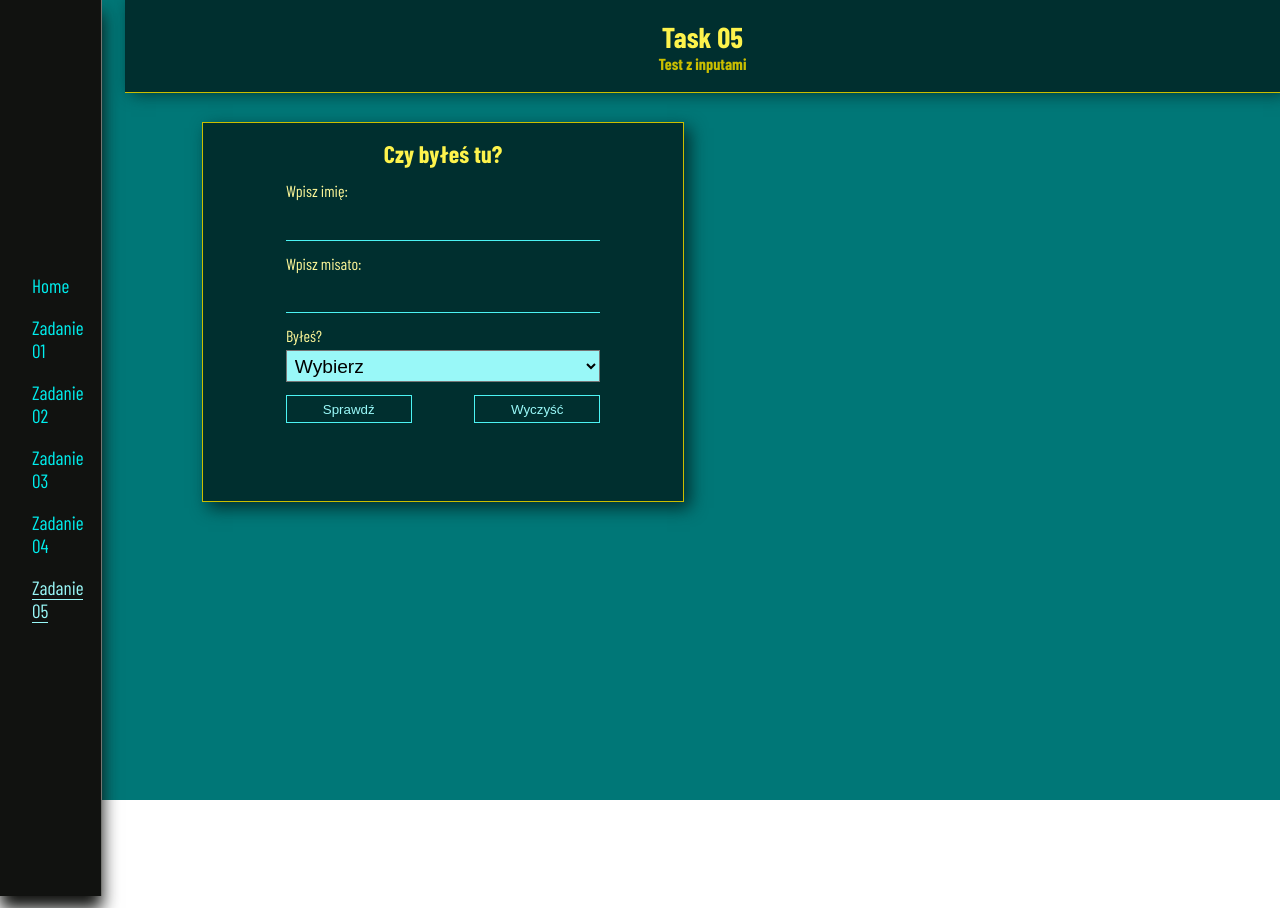
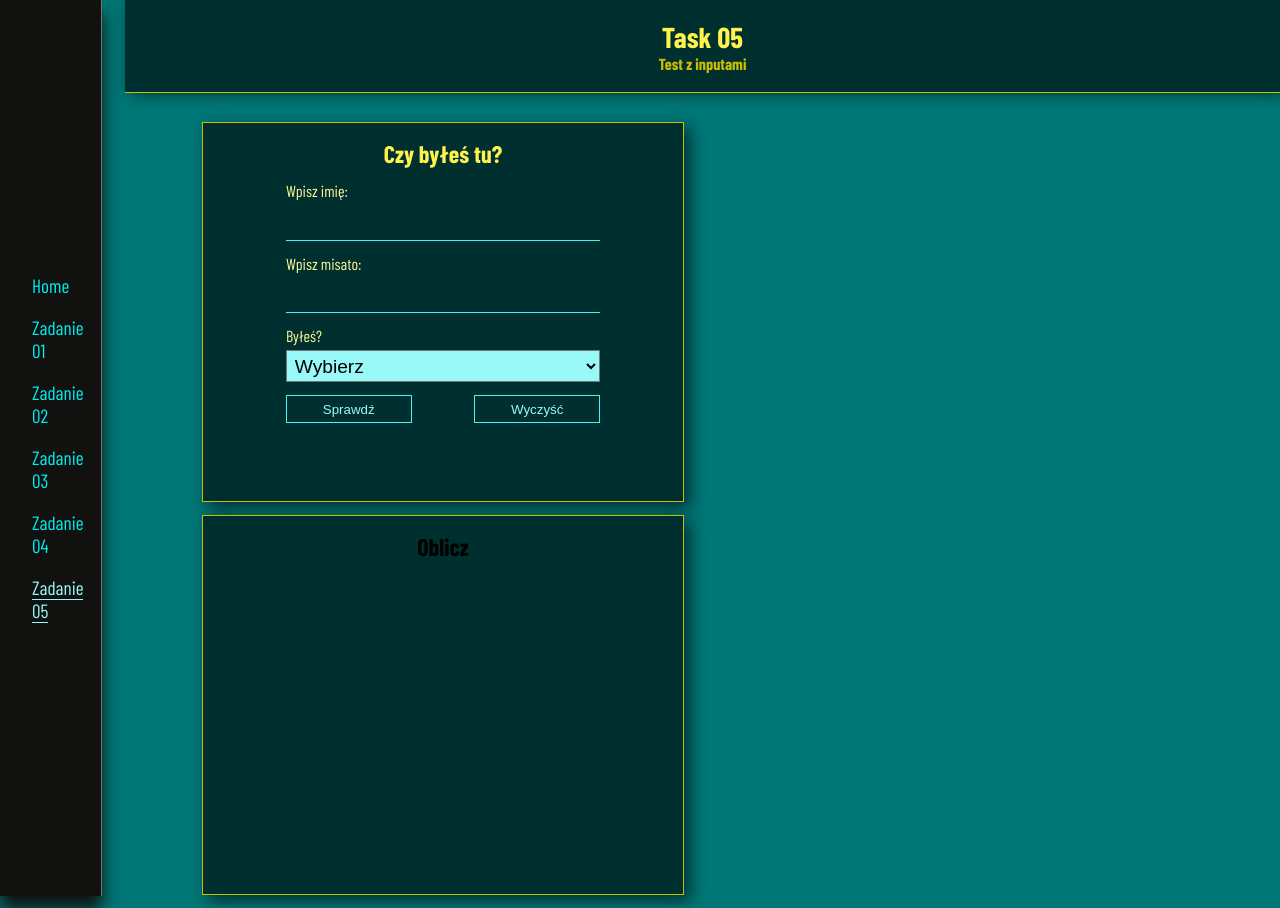
Before and after one commit to Scorpion19702022/MyReact_App001, a React (Create React App) app: page /Task05 in a window 1280 px wide. Before the commit the page ends 800 px from the top, so only its background shows below. Built offline with nearby package versions, Linux system fonts and the light colour scheme; a web font is replaced by a local one.

Commit message:
prepared next task

```diff
--- a/src/Components/Task05/Task05.js
+++ b/src/Components/Task05/Task05.js
@@ -3,6 +3,7 @@ import React from 'react'
 import styles from './Task05.module.css'
 import Task05task1 from './Task05task1'
 import { ActionTaskContext01 } from './Context/Task05Context01'
+import Task05task2 from './Task05task2'
 
 const Task05 = () => {
 	return (
@@ -16,6 +17,7 @@ const Task05 = () => {
 					<ActionTaskContext01>
 						<Task05task1 />
 					</ActionTaskContext01>
+					<Task05task2 />
 				</div>
 			</div>
 		</div>
--- /dev/null
+++ b/src/Components/Task05/Task05task2.js
@@ -0,0 +1,13 @@
+import React from 'react'
+
+import styles from './Task05task2.module.css'
+
+const Task05task2 = () => {
+	return (
+		<div className={styles.wrapper_task2}>
+			<h2 className={styles.heading_task2}>Oblicz</h2>
+		</div>
+	)
+}
+
+export default Task05task2
--- /dev/null
+++ b/src/Components/Task05/Task05task2.module.css
@@ -0,0 +1,51 @@
+:root {
+	--color-yellow01: #fefde5;
+	--color-yellow02: #fef899;
+	--color-yellow03: #fdf34c;
+	--color-yellow04: #fdee00;
+	--color-yellow05: #cabe00;
+	--color-yellow06: #7e7700;
+	--color-yellow07: #322f00;
+	--color-purple01: #f4e5fa;
+	--color-purple02: #deb2f1;
+	--color-purple03: #b44ce0;
+	--color-purple04: #9400d3;
+	--color-purple05: #670093;
+	--color-purple06: #3b0054;
+	--color-purple07: #1d002a;
+	--color-green01: #e5fae5;
+	--color-green02: #99eb99;
+	--color-green03: #4cdc4c;
+	--color-green04: #00cd00;
+	--color-green05: #00a400;
+	--color-green06: #007b00;
+	--color-green07: #003d00;
+	--color-blue01: #e5fdfd;
+	--color-blue02: #99f8f8;
+	--color-blue03: #4cf3f3;
+	--color-blue04: #00eeee;
+	--color-blue05: #00bebe;
+	--color-blue06: #007777;
+	--color-blue07: #002f2f;
+	--color-dark01: #ebebea;
+	--color-dark02: #b0b1ae;
+	--color-dark03: #757672;
+	--color-dark04: #3b3c36;
+	--color-dark05: #2f302b;
+	--color-dark06: #232420;
+	--color-dark07: #111210;
+	--color-dark08: #000000;
+}
+
+.wrapper_task2 {
+	width: 100%;
+	height: 380px;
+	padding: 1em;
+	margin: 0.8em;
+	background-color: var(--color-blue07);
+	border: 0.04em solid var(--color-yellow05);
+	box-shadow: 0.4em 0.4em 1em var(--color-blue07);
+	display: flex;
+	flex-direction: column;
+	align-items: center;
+}
```
